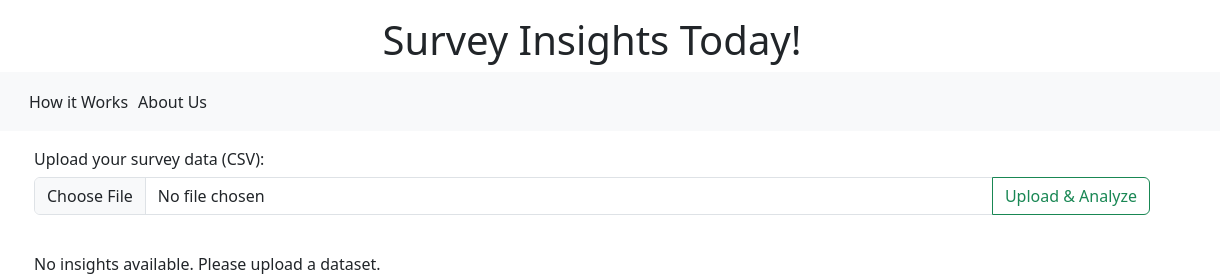
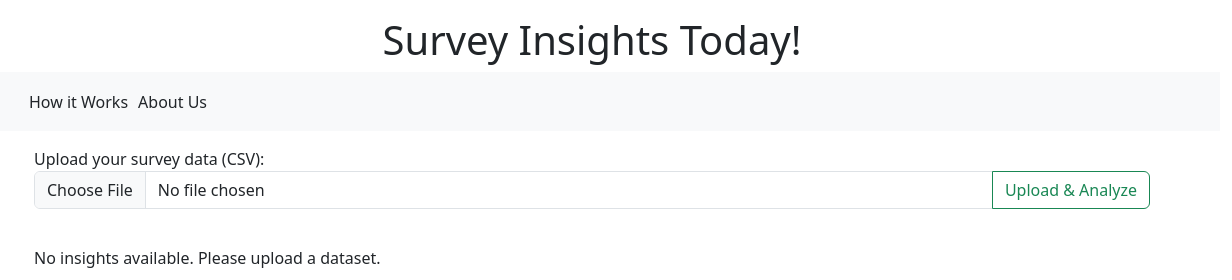
Before and after one commit to luispierro/project-codeinstitute, a plain HTML site: page templates/index.html in a window 1280 px wide. Shown: the top 280 px of the page, 48-1280 px from the left. Drawn offline with nearby package versions, Linux system fonts and the light colour scheme; files whose address does not match are found by name.

Commit message:
Fix label form

```diff
--- a/templates/index.html
+++ b/templates/index.html
@@ -86,7 +86,7 @@
             </section>
             <section class="row pt-3">
                 <form id="upload-form" enctype="multipart/form-data">
-                        <label for="file-input"><h6>Upload your survey data (CSV):</h6></label><br>
+                        <label for="file-input">Upload your survey data (CSV):</label><br>
                         <div class="input-group">
                             <input type="file" id="file-input" class="form-control" name="file" accept=".csv" aria-label="Upload File" required>
                             <button class="btn btn-outline-success" type="submit">Upload & Analyze</button>
```
